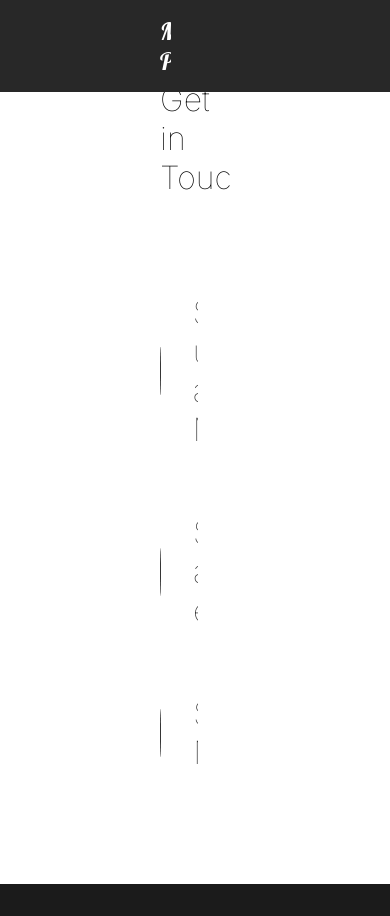
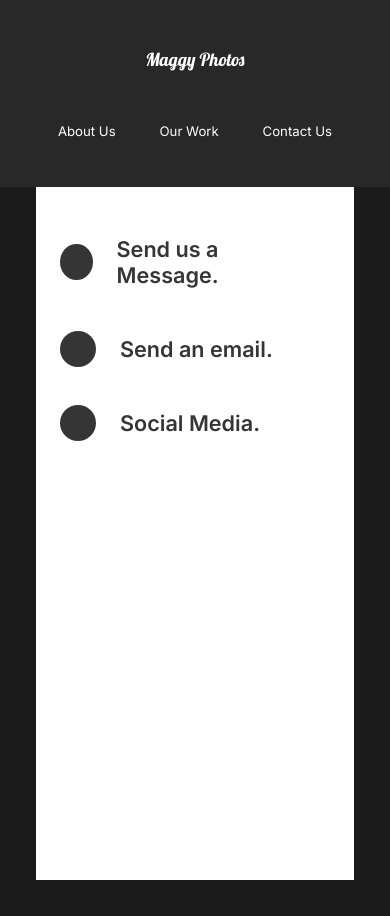
Before and after one commit to PrincessMaggy/maggy_photos, a React (Create React App) app: page /contact in a window 390 px wide. Before the commit the page ends 884 px from the top, so only its background shows below. Built offline with nearby package versions, Linux system fonts and the light colour scheme.

Commit message:
made website responsive using media queries

```diff
--- a/src/components/AboutSection.js
+++ b/src/components/AboutSection.js
@@ -28,7 +28,7 @@ const AboutSection =() =>{
                     variants={titleAnim}> true. </motion.h2>
                 </Hide>
                 </motion.div>
-                <motion.p variants={fade}> Reach out to me for any designs or developer jobs and ideas.
+                <motion.p variants={fade}> Reach out to me for any designs or photography jobs and ideas.
                 I am a professional with amazing skills.</motion.p>
                 <motion.button variants={fade}> Contact Us</motion.button>
                 </Description>
--- a/src/components/GlobalStyle.js
+++ b/src/components/GlobalStyle.js
@@ -7,6 +7,11 @@ const GlobalStyle = createGlobalStyle`
     margin:0 ;
     box-sizing:border-box ;
     overflow-x: hidden;
+}
+html{
+    @media (max-width:1700px) {
+        font-size: 75%;
+    }
 }
 body{
     background: #1b1b1b;
@@ -28,7 +33,7 @@ button{
  }
 }
  h2{
-     font-size:2rem;
+     font-size:3rem;
      font-weight:lighter ;
  }
  h3{
--- a/src/components/Nav.js
+++ b/src/components/Nav.js
@@ -56,6 +56,23 @@ li{
     padding-left: 10rem;
     position:relative ;
 }
+@media(max-width:1300px) {
+    flex-direction: column;
+    padding:2rem 1rem;
+    #logo{
+        display: inline-block;
+      margin:2rem;
+    }
+    ul{
+        justify-content: space-around;
+        width: 100%;
+        padding: 2rem;
+        li{
+            padding: 0;
+        }
+    }
+
+}
 `
 
 
--- a/src/components/useScroll.js
+++ b/src/components/useScroll.js
@@ -4,7 +4,7 @@ import {useAnimation} from "framer-motion";
 
 export const useScroll =() =>{
     const controls = useAnimation();
-    const [element, view] =useInView({threshold:0.5});
+    const [element, view] =useInView({threshold:0.3});
     if(view){
         controls.start("show")
     }
--- a/src/pages/ContactUs.js
+++ b/src/pages/ContactUs.js
@@ -16,7 +16,7 @@ return(
    style={{background:"#fff"}}>
    <Title>
       <Hide>
-         <motion.h2 variants={titleAnim}>Get in Touch</motion.h2>
+         <motion.h2 style={{fontSize:"3rem", fontWeight:"bold"}} variants={titleAnim}>Get in Touch</motion.h2>
       </Hide>
    </Title>
    <div>
@@ -47,14 +47,23 @@ return(
 
 const ContactStyle = styled(motion.div)`
    padding:5rem 10rem;
-   min-height:90vh;
+   margin: 3em;
+   min-height:100vh;
    color:#353535;
+   @media (max-width:1500px) {
+      /* margin-top: 5rem; */
+      padding:2rem;
+      font-size: 1rem;
+   }
 
 `
 
 const Title =styled.div`
    margin-bottom: 4rem;
    color: black;
+      @media (max-width:1500px) {
+         margin-top:5rem;
+      }
 `
 
 const Hide = styled.div`
@@ -72,6 +81,8 @@ const Social =styled(motion.div)`
    align-items: center;
    h2{
       margin:2rem;
+   font-size:1.8rem;
+   font-weight: 700;
    }
 `
 export default ContactUs;
--- a/src/pages/MovieDetail.js
+++ b/src/pages/MovieDetail.js
@@ -74,6 +74,10 @@ const Awards = styled.div`
     margin: 5rem 10rem;
     align-items:center;
     justify-content:space-around;
+    @media (max-width:1500px) {
+         margin:2rem 2rem;
+         display: block;
+      }
 `
 
 const AwardStyle = styled.div`
--- a/src/pages/OurWork.js
+++ b/src/pages/OurWork.js
@@ -64,6 +64,10 @@ const Work = styled(motion.div)`
 min-height: 100vh;
 overflow: hidden;
 padding: 1rem 4rem;
+@media (max-width:1300px){
+   padding:2rem 2rem
+
+}
 h2{
    padding: 1rem 0rem;
    font-weight:bold;
--- a/src/styles.js
+++ b/src/styles.js
@@ -6,8 +6,14 @@ min-height:90vh;
 display: flex;
 justify-content:space-between;
 color:white;
-padding:5rem;
-align-items:center;`
+padding:5rem 10rem;
+align-items:center;
+    @media (max-width:1300px){
+        display: block;
+        padding: 2rem 2rem;
+        text-align: center;
+    }
+`
 
 export const Description = styled.div`
 flex:1 ;
@@ -16,7 +22,13 @@ z-index:2;
 h2{
     font-weight:lighter ;
 }
- `
+    @media(max-width:1300px){
+        padding: 0;
+        button{
+            margin: 2rem 0 5rem 0;
+        }
+    }
+`
 
 export const Image = styled.div`
 z-index:2;
```
